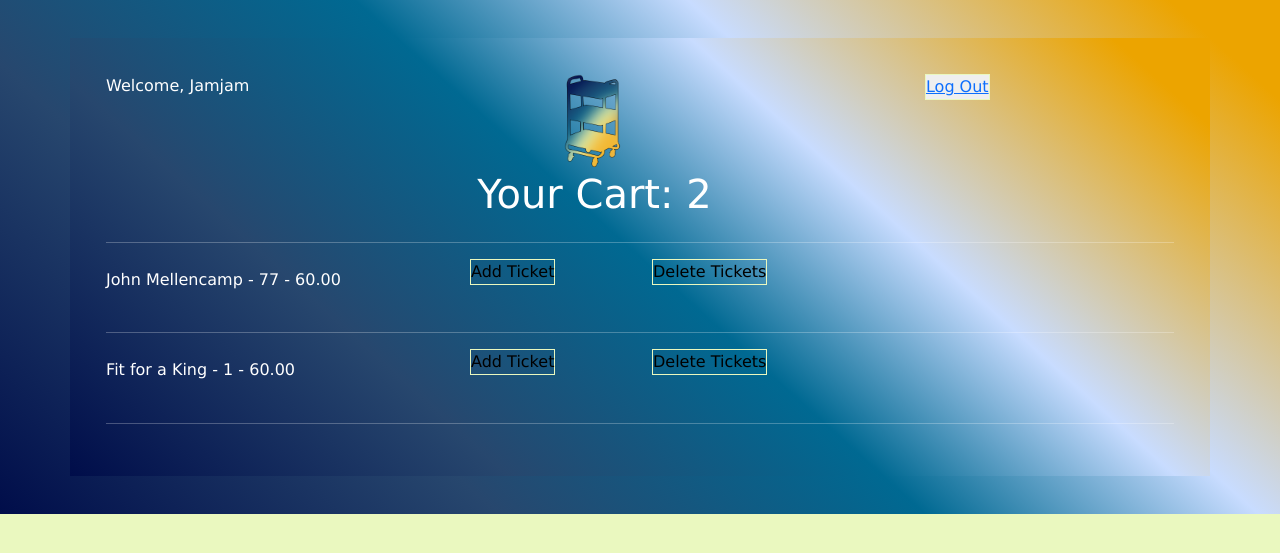
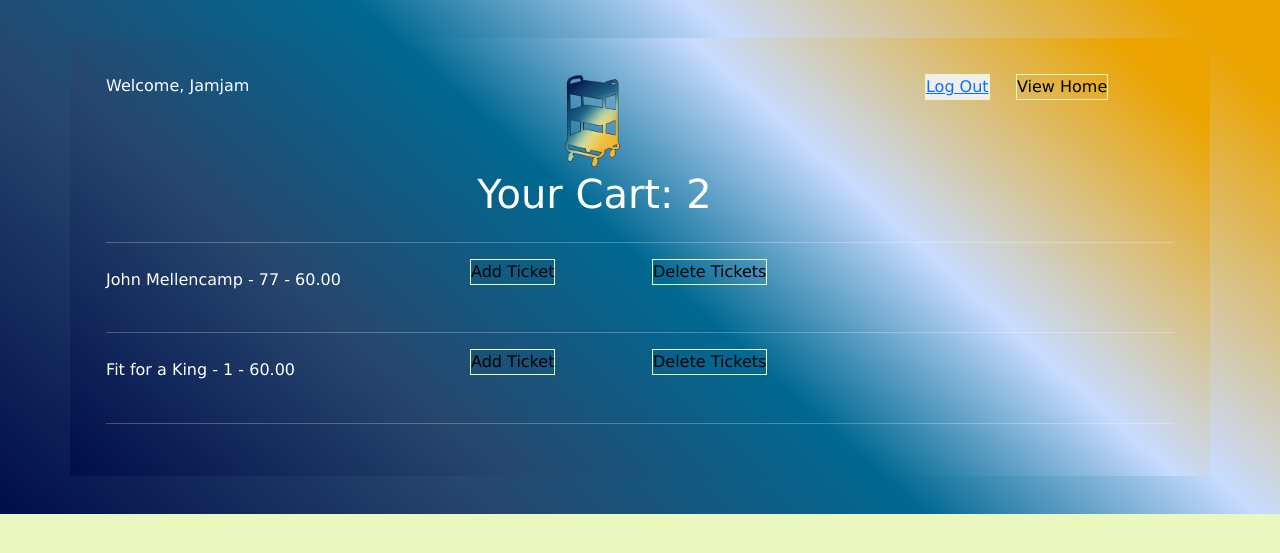
Before and after one commit to Chainwolf13/ticket_master_live, a Django app: page /cart.html in a window 1280 px wide. Shown: the top 553 px of the page. Run offline with Django 4.2, Linux system fonts and the light colour scheme; a user stored in the database is signed in; data comes from the database, SQL or seed files in the repository.

Commit message:
Added a view home button to cart page so that we can go back

```diff
--- a/templates/cart.html
+++ b/templates/cart.html
@@ -29,6 +29,9 @@
                     <button class="log-in" type="submit" value="logout">
                         <a href="{% url 'logout' %}">Log Out</a>
                     </button>
+                </div>
+                <div class="col-2">
+                    <a href="{% url 'index' %}" class="btn log-in">View Home</a>
                 </div>
             </div>
             <hr>
```
